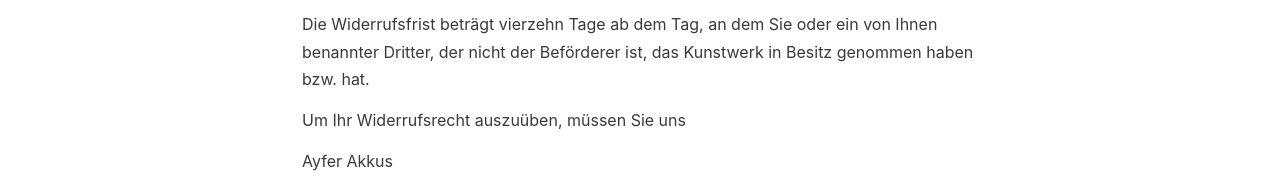
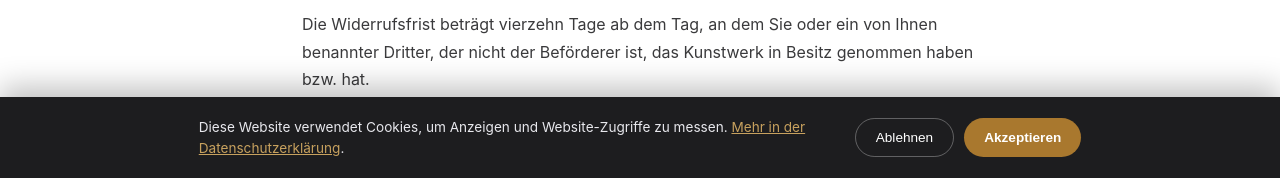
Before and after one commit to semihsebebli-web/artbyayfer, a plain HTML site: page widerruf.html in a window 1280 px wide. Shown: the part 622-800 px from the top of the page. Drawn offline with Linux system fonts and the light colour scheme.

Commit message:
Add consent.js script to widerruf.html

```diff
--- a/widerruf.html
+++ b/widerruf.html
@@ -2,6 +2,7 @@
 <html lang="de">
 <head>
 <meta charset="UTF-8">
+<script src="/consent.js"></script>
 <meta name="viewport" content="width=device-width, initial-scale=1.0">
 <title>Widerrufsrecht — Ayfer</title>
 <style>
```
